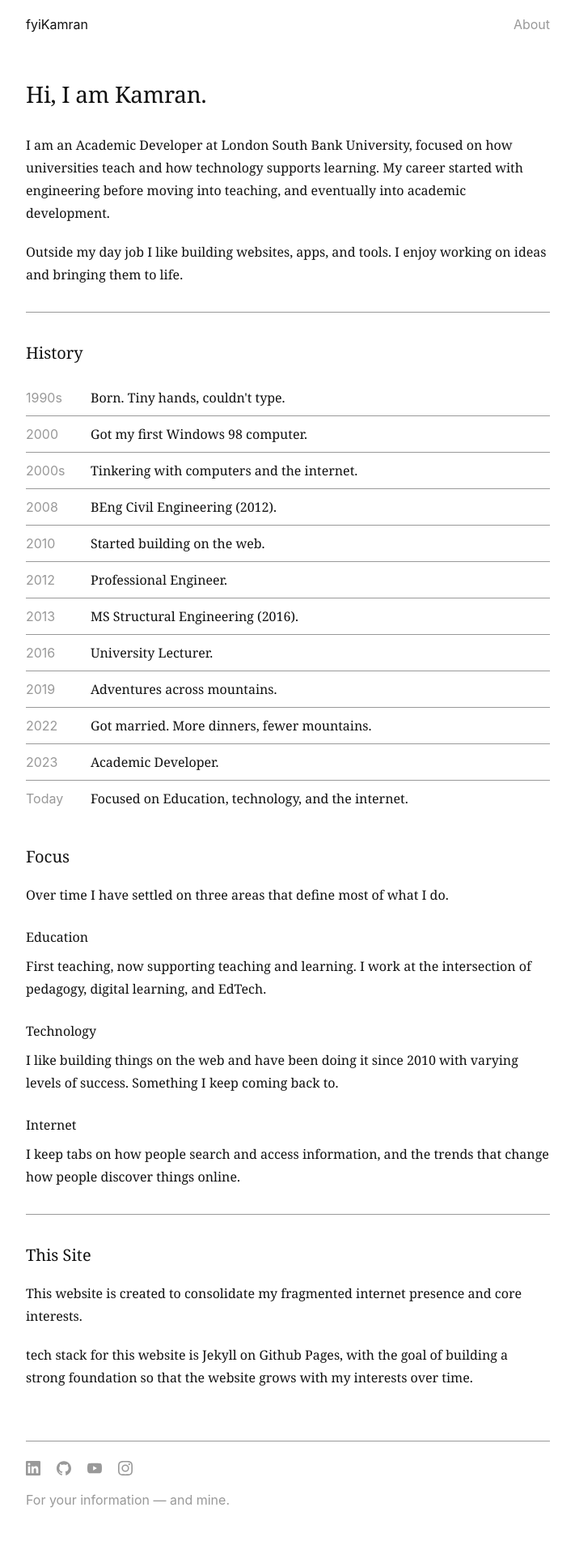
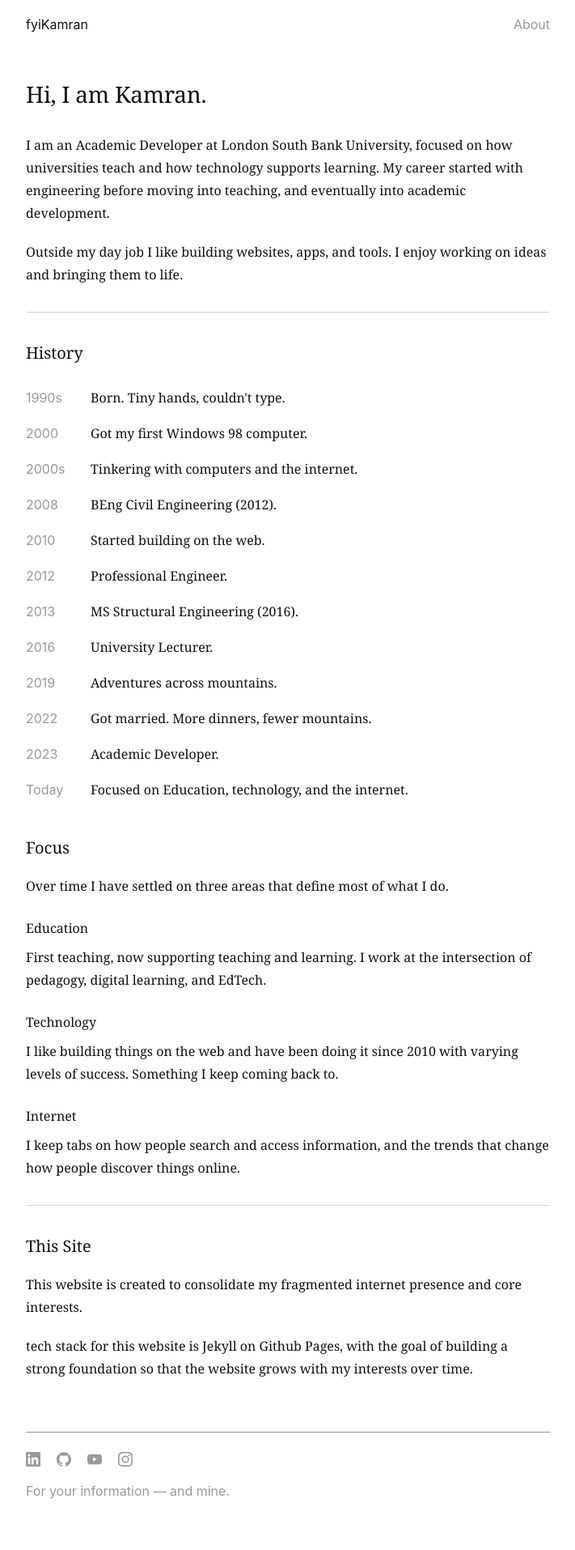
Before and after one commit to fyikamran/fyikamran.github.io, a Jekyll site: the page built from about.html, in a window 1280 px wide. Shown: the whole page at 81% size, without its empty margins (284-995 px from the left). Built offline with Jekyll 4.4.1, drawn with Linux system fonts in a browser that asks for light colours.

Commit message:
Update styles.css

```diff
--- a/assets/css/styles.css
+++ b/assets/css/styles.css
@@ -15,6 +15,7 @@
  --bg: #ffffff;
  --text: #111111;
  --text-muted: #999999;
+ --muted: #D3D3D3;
  --font-body: Charter, 'Bitstream Charter', 'Sitka Text', Cambria, Georgia, serif;
  --font-ui: -apple-system, BlinkMacSystemFont, "Segoe UI", Roboto, Helvetica, Arial, sans-serif;
  --font-mono: 'Courier New', Courier, monospace;
@@ -161,7 +162,7 @@ a:hover {
   ========================================================================== */
 hr {
  border: none;
- border-top: 1px solid var(--text-muted);
+ border-top: 1px solid var(--muted);
  margin: 2rem 0;
 }
 
@@ -171,7 +172,7 @@ hr {
 article header {
  margin-bottom: 2rem;
  padding-bottom: 1.5rem;
- border-bottom: 1px solid var(--text-muted);
+ border-bottom: 1px solid var(--muted);
  border-top: none;
  padding-top: 0;
 }
@@ -211,7 +212,7 @@ article header h1 {
 }
 
 .post-content blockquote {
- border-left: 2px solid var(--text-muted);
+ border-left: 2px solid var(--muted);
  padding-left: 1rem;
  color: var(--text-muted);
  margin: 1.5rem 0;
@@ -223,7 +224,7 @@ article header h1 {
 .post-footer {
  margin-top: 3rem;
  padding-top: 1.5rem;
- border-top: 1px solid var(--text-muted);
+ border-top: 1px solid var(--muted);
  font-family: var(--font-ui);
  font-size: 1rem;
  color: var(--text-muted);
@@ -266,7 +267,7 @@ ul.timeline li {
  display: flex;
  gap: 1.5rem;
  padding: 0.5rem 0;
- border-bottom: 1px solid var(--text-muted);
+ /* border-bottom: 1px solid var(--muted); */
  line-height: 1.75;
 }
 
@@ -294,7 +295,7 @@ ul.post-list li {
  display: flex;
  gap: 1.5rem;
  padding: 0.75rem 0;
- border-bottom: 1px solid var(--text-muted);
+ /* border-bottom: 1px solid var(--muted); */
  align-items: baseline;
 }
 
```
